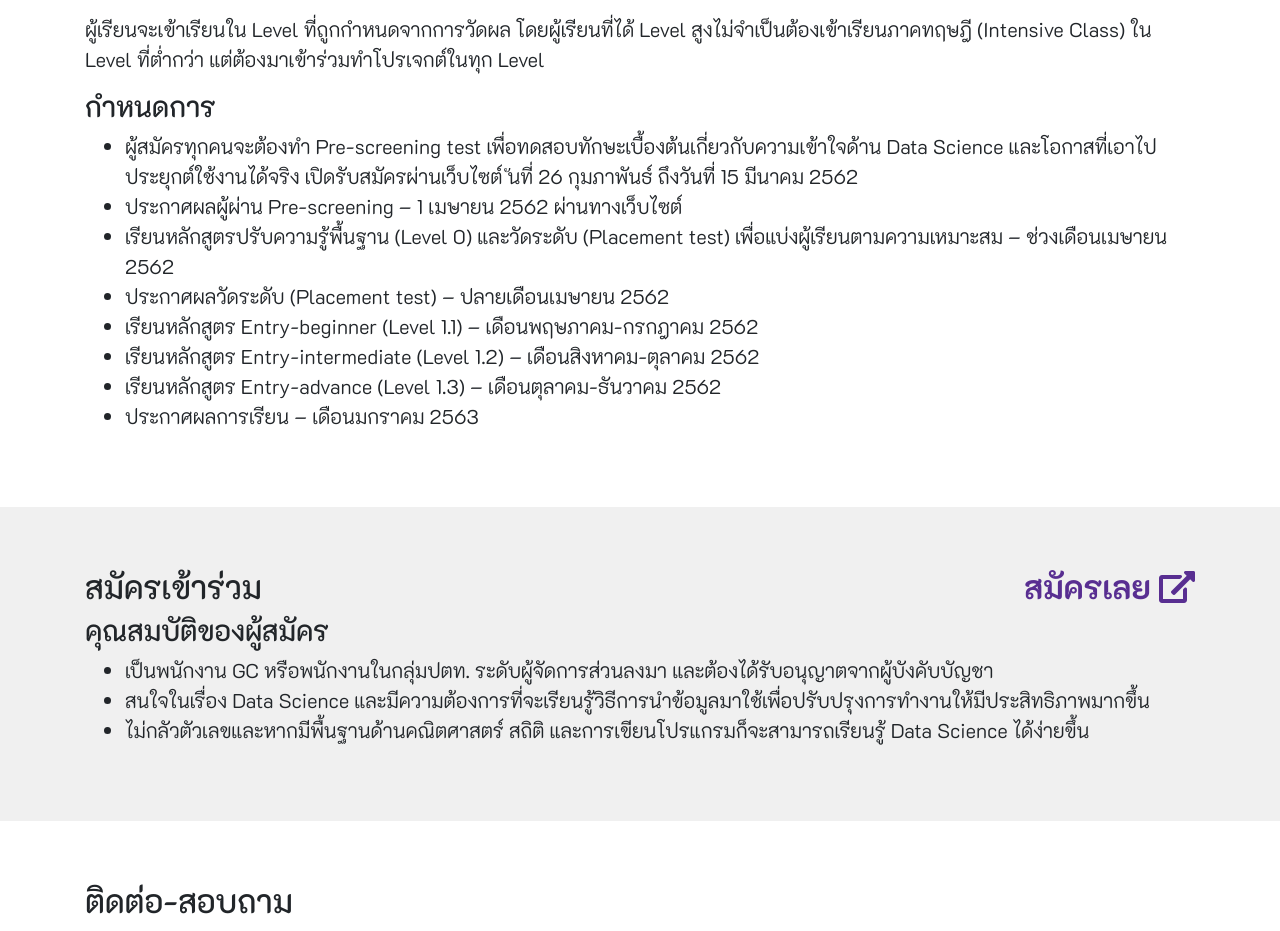
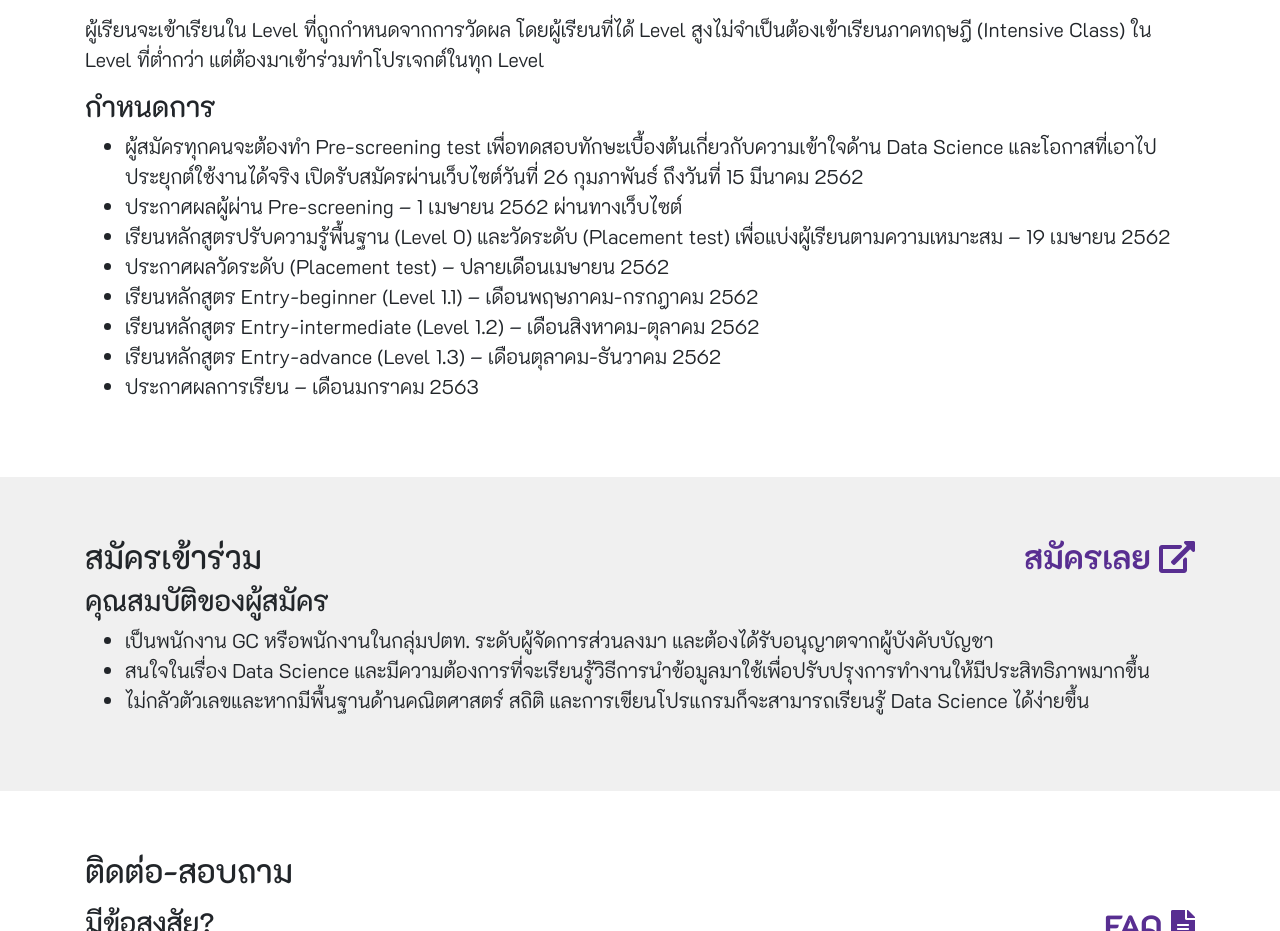
Before and after one commit to gc-vistec/gc-vistec.github.io, a Vue app: page / in a window 1280 px wide. Shown: the part 3743-4674 px from the top of the page. Built offline with nearby package versions, Linux system fonts and the light colour scheme; what vue-scrollactive would draw is missing.

Commit message:
Update curriculum details

```diff
--- a/src/components/Home/Curriculum.vue
+++ b/src/components/Home/Curriculum.vue
@@ -66,13 +66,13 @@
           <h3>กำหนดการ</h3>
           <ul>
             <li>
-              ผู้สมัครทุกคนจะต้องทำ Pre-screening test เพื่อทดสอบทักษะเบื้องต้นเกี่ยวกับความเข้าใจด้าน Data Science และโอกาสที่เอาไปประยุกต์ใช้งานได้จริง เปิดรับสมัครผ่านเว็บไซต์ ันที่ 26 กุมภาพันธ์ ถึงวันที่ 15 มีนาคม 2562
+              ผู้สมัครทุกคนจะต้องทำ Pre-screening test เพื่อทดสอบทักษะเบื้องต้นเกี่ยวกับความเข้าใจด้าน Data Science และโอกาสที่เอาไปประยุกต์ใช้งานได้จริง เปิดรับสมัครผ่านเว็บไซต์วันที่ 26 กุมภาพันธ์ ถึงวันที่ 15 มีนาคม 2562
             </li>
             <li>
               ประกาศผลผู้ผ่าน Pre-screening – 1 เมษายน 2562 ผ่านทางเว็บไซต์
             </li>
             <li>
-              เรียนหลักสูตรปรับความรู้พื้นฐาน (Level 0) และวัดระดับ (Placement test) เพื่อแบ่งผู้เรียนตามความเหมาะสม – ช่วงเดือนเมษายน 2562
+              เรียนหลักสูตรปรับความรู้พื้นฐาน (Level 0) และวัดระดับ (Placement test) เพื่อแบ่งผู้เรียนตามความเหมาะสม – 19 เมษายน 2562
             </li>
             <li>
               ประกาศผลวัดระดับ (Placement test) – ปลายเดือนเมษายน 2562
```
